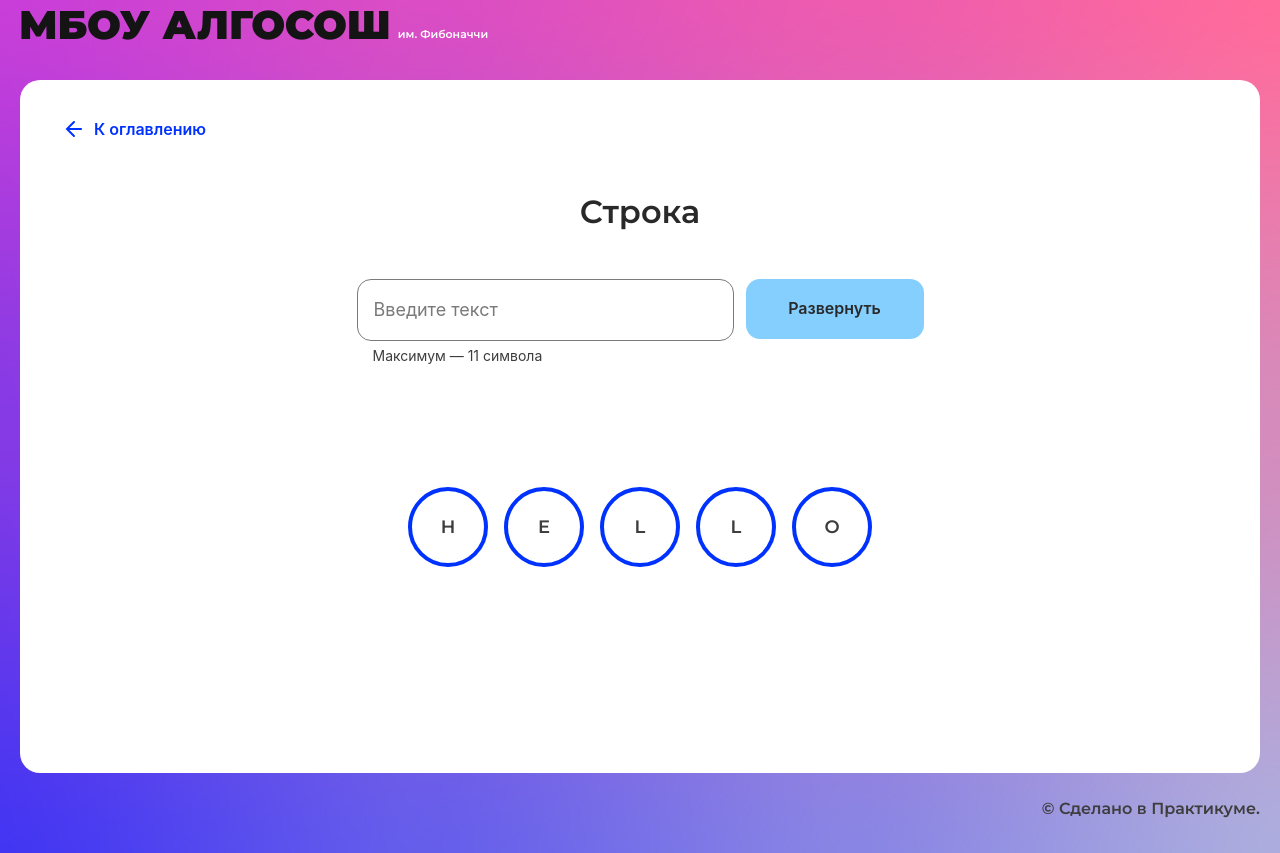
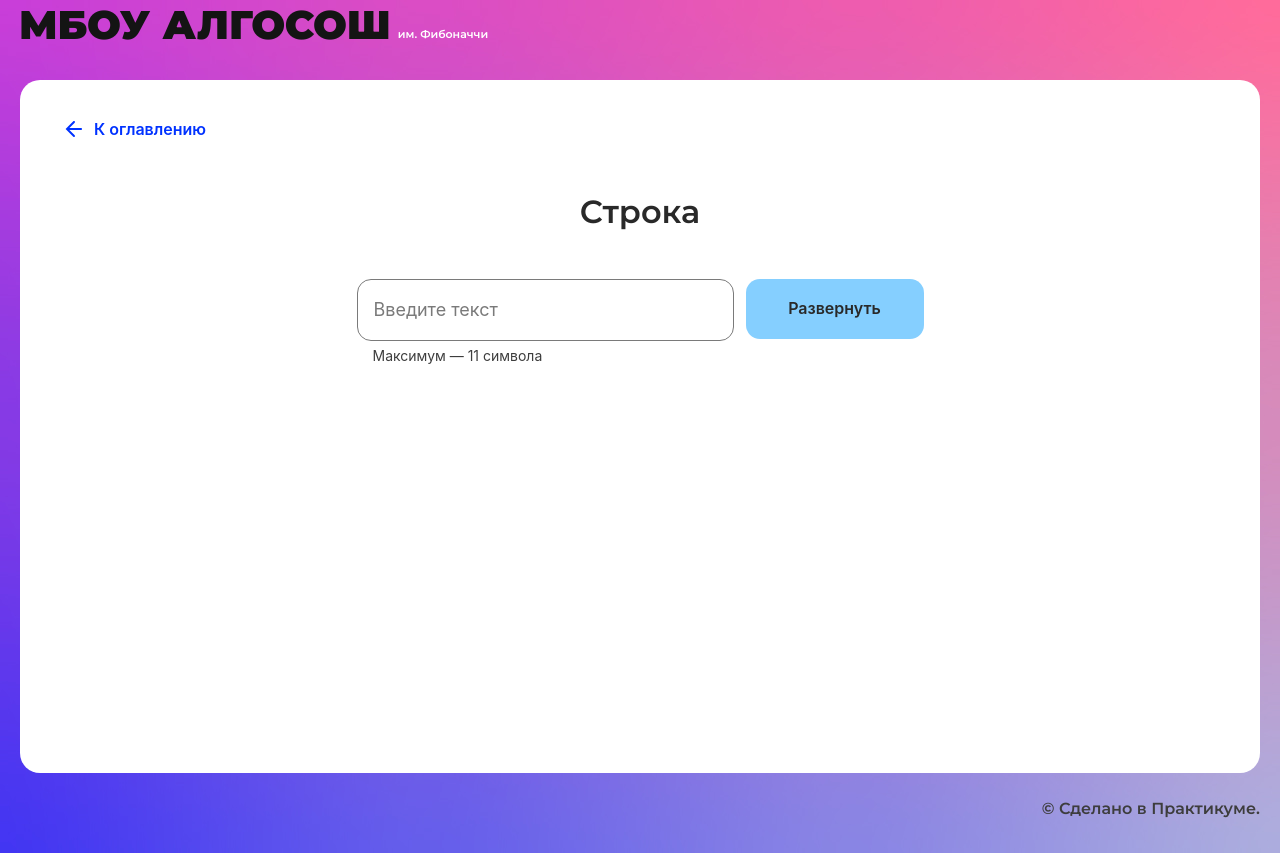
Before and after one commit to denis-ttk-1975/algososh, a React (Create React App) app: page /recursion in a window 1280 px wide. Built offline with nearby package versions, Linux system fonts and the light colour scheme.

Commit message:
button-handlr added for string; algorithm to do

```diff
--- a/src/components/string/string.tsx
+++ b/src/components/string/string.tsx
@@ -1,4 +1,4 @@
-import React, { useState, ChangeEvent } from 'react';
+import React, { useState, ChangeEvent, MouseEventHandler, MouseEvent } from 'react';
 import { SolutionLayout } from '../ui/solution-layout/solution-layout';
 import { Input } from '../ui/input/input';
 import { Circle } from '../ui/circle/circle';
@@ -7,23 +7,34 @@ import { Button } from '../ui/button/button';
 import styles from './string.module.css';
 import './string.css';
 
+let arrayFromString: string[] = [];
+
 export const StringComponent: React.FC = () => {
-  const [word, setWord] = useState('hello');
+  const [word, setWord] = useState('');
+  const [isStringTurning, setStringTurning] = useState(false);
+
   const handleChange = (event: ChangeEvent<HTMLInputElement>) => {
     setWord(event.target.value);
   };
-  const arrayFromString = Array.from(word);
+  const handleClick = (event: MouseEvent<HTMLButtonElement>) => {
+    setStringTurning(!isStringTurning);
+    arrayFromString = Array.from(word);
+    console.log('arrayFromString1: ', arrayFromString);
+    setStringTurning(!isStringTurning);
+  };
+  console.log('arrayFromString2: ', arrayFromString);
 
   return (
     <SolutionLayout title='Строка'>
       <div className={`${styles.stringContentArea}`}>
         <div className={`${styles.inputArea}`}>
           <Input isLimitText={true} maxLength={11} extraClass={'input-style'} onChange={handleChange} />
-          <Button text={'Развернуть'} extraClass={'button-style'} />
+          <Button text={'Развернуть'} extraClass={'button-style'} onClick={handleClick} />
         </div>
         <div className={`${styles.circleArea}`}>
-          {arrayFromString.map((elem) => {
-            return <Circle letter={elem} />;
+          <div></div>
+          {arrayFromString.map((elem, index) => {
+            return <Circle letter={elem} key={index} />;
           })}
         </div>
       </div>
```
